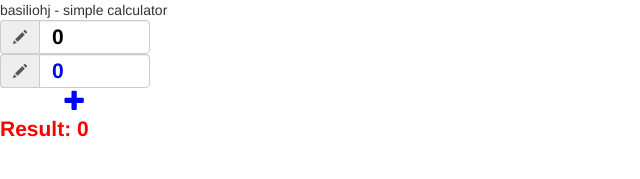
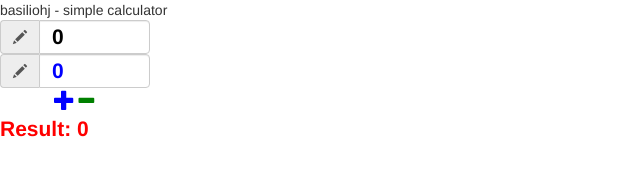
Before and after one commit to jahazieljbh/testing-calculator, an Angular app: page / in a window 1280 px wide. Shown: the top 179 px of the page, without its empty margins (0-640 px from the left). Built offline with nearby package versions, Linux system fonts and the light colour scheme.

Commit message:
add substraction ui - tests #25

```diff
--- a/src/app/ui/ui.component.css
+++ b/src/app/ui/ui.component.css
@@ -30,3 +30,9 @@
     cursor: pointer;
     color: blue;
 }
+
+.substraction-button {
+    font-size: 1.5em;
+    cursor: pointer;
+    color: green;
+}
--- a/src/app/ui/ui.component.html
+++ b/src/app/ui/ui.component.html
@@ -15,6 +15,8 @@
     <i class="glyphicon glyphicon-plus addition-button"
         (click)="addition()"></i>
 
+    <i class="glyphicon glyphicon-minus substraction-button"
+        (click)="substraction()"></i>
 </div>
 
 <span class="result">Result: {{ result }}</span>
--- a/src/app/ui/ui.component.ts
+++ b/src/app/ui/ui.component.ts
@@ -1,5 +1,6 @@
 import { Component, OnInit } from '@angular/core';
 import { addition } from "../addition/addition"
+import { substraction } from "../substraction/substraction"
 
 @Component({
   selector: 'app-ui',
@@ -23,4 +24,9 @@ export class UiComponent implements OnInit {
     this.result = myresult;
   }
 
+  substraction() {
+    let myresult = 0;
+    myresult = substraction(this.operator1, this.operator2);
+    this.result = myresult;
+  }
 }
```
Also changed, not shown: 1 other file (tests, documents, lock files or other folders).
